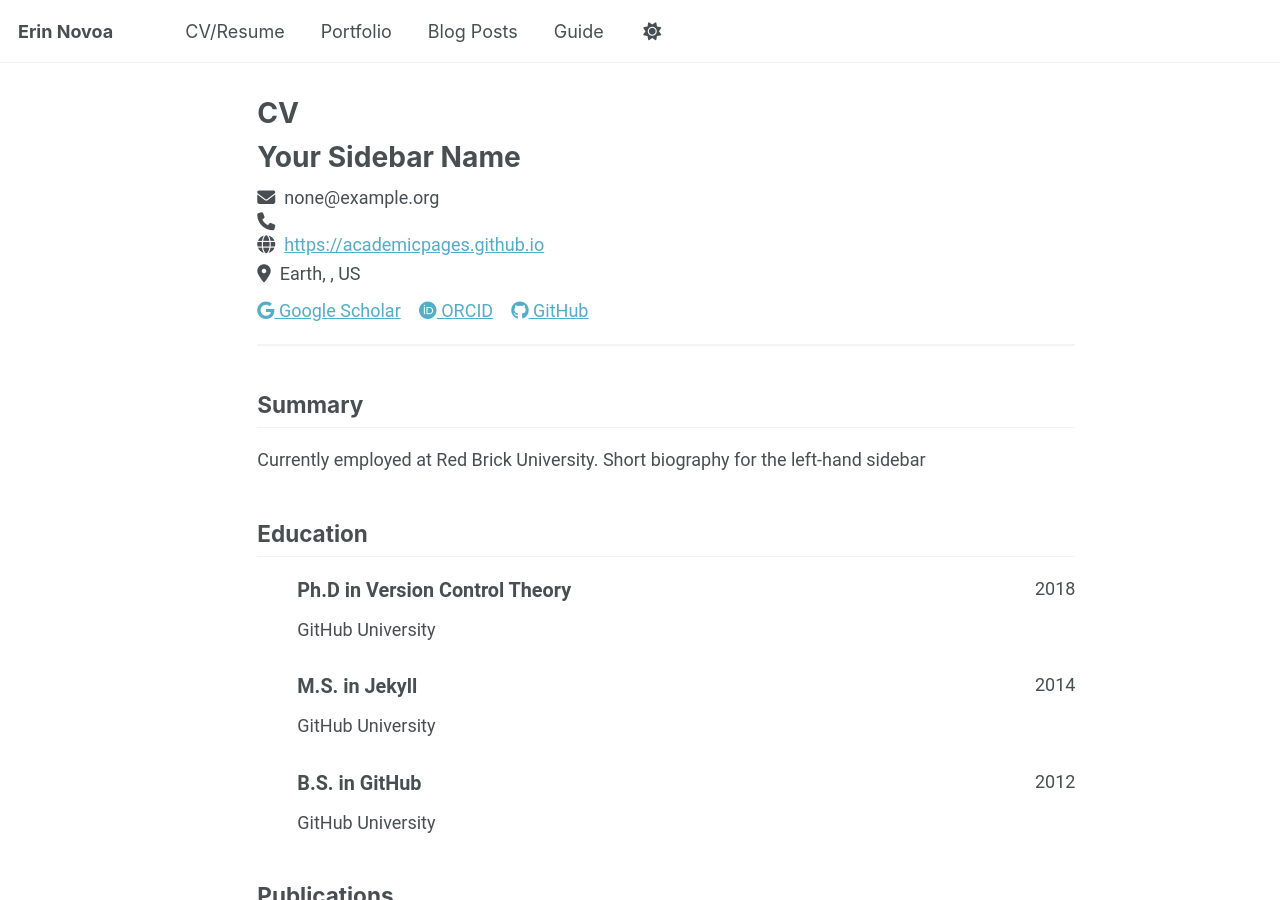
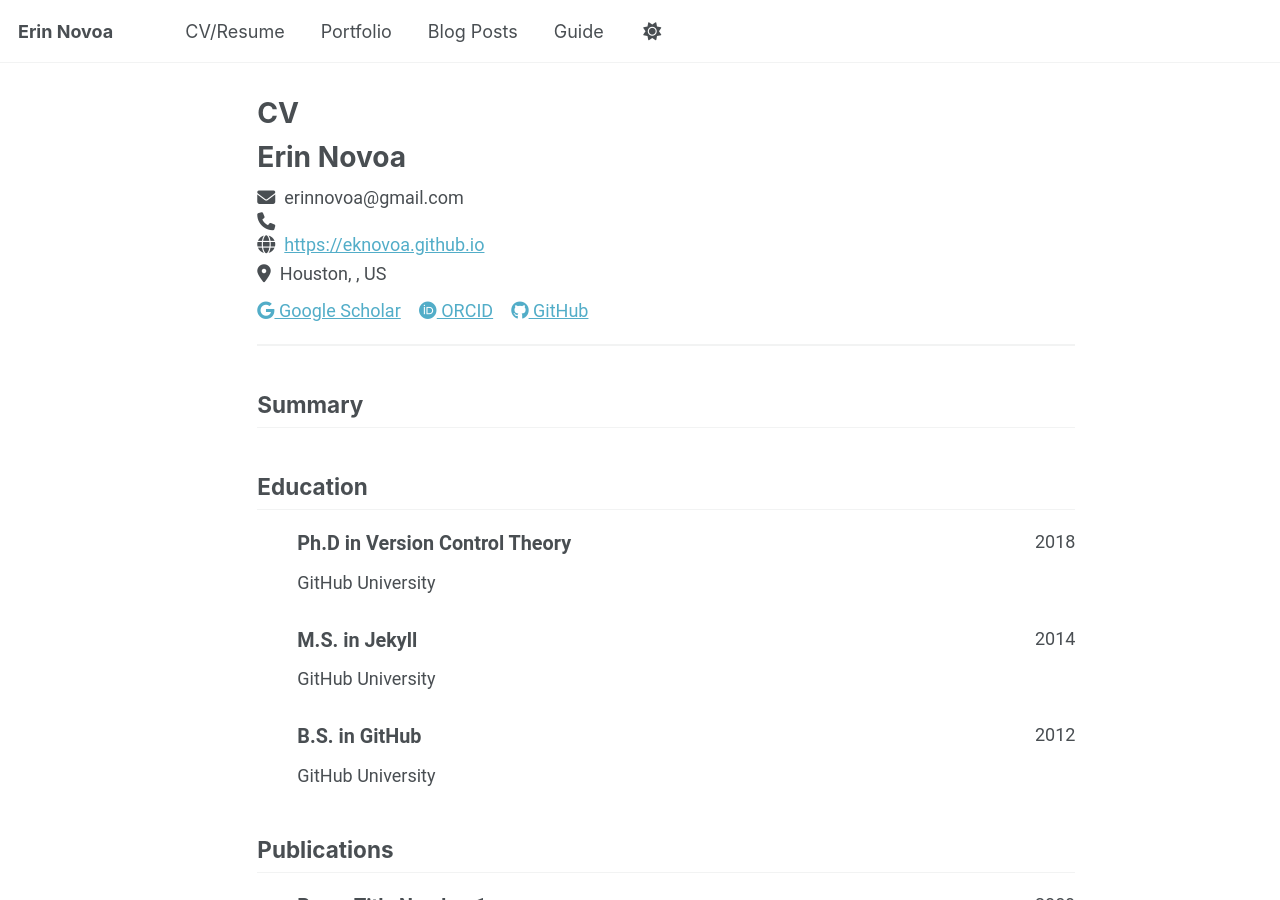
Before and after one commit to eknovoa/eknovoa.github.io, a Jekyll site: the page built from _pages/cv-json.md, in a window 1280 px wide and 900 px high. Built offline with Jekyll 4.4.1, drawn with Linux system fonts in a browser that asks for light colours; a script bundle is joined from its source files by our own code; library files that are not in the unit come from our copies.

Commit message:
editing cv

```diff
--- a/_data/cv.json
+++ b/_data/cv.json
@@ -1,14 +1,14 @@
 {
   "basics": {
-    "name": "Your Sidebar Name",
-    "email": "none@example.org",
+    "name": "Erin Novoa",
+    "email": "erinnovoa@gmail.com",
     "phone": "",
-    "website": "https://academicpages.github.io",
-    "summary": "Currently employed at Red Brick University. Short biography for the left-hand sidebar",
+    "website": "https://eknovoa.github.io",
+    "summary": "",
     "location": {
       "address": "",
       "postalCode": "",
-      "city": "Earth",
+      "city": "Houston",
       "countryCode": "US",
       "region": ""
     },
@@ -25,8 +25,8 @@
       },
       {
         "network": "GitHub",
-        "username": "academicpages",
-        "url": "https://github.com/academicpages"
+        "username": "eknovoa",
+        "url": "https://github.com/eknovoa"
       }
     ]
   },
--- a/_pages/cv-json.md
+++ b/_pages/cv-json.md
@@ -12,6 +12,6 @@
 {% include cv-template.html %}
 
 <div class="cv-download-links">
-  <a href="{{ base_path }}/files/cv.pdf" class="btn btn--primary">Download CV as PDF</a>
+  <a href="{{ base_path }}/files/ErinNovoa_DA.pdf" class="btn btn--primary">Download CV as PDF</a>
   <a href="{{ base_path }}" class="btn btn--inverse">View Markdown CV</a>
 </div>
```
Also changed, not shown: 1 other file.
